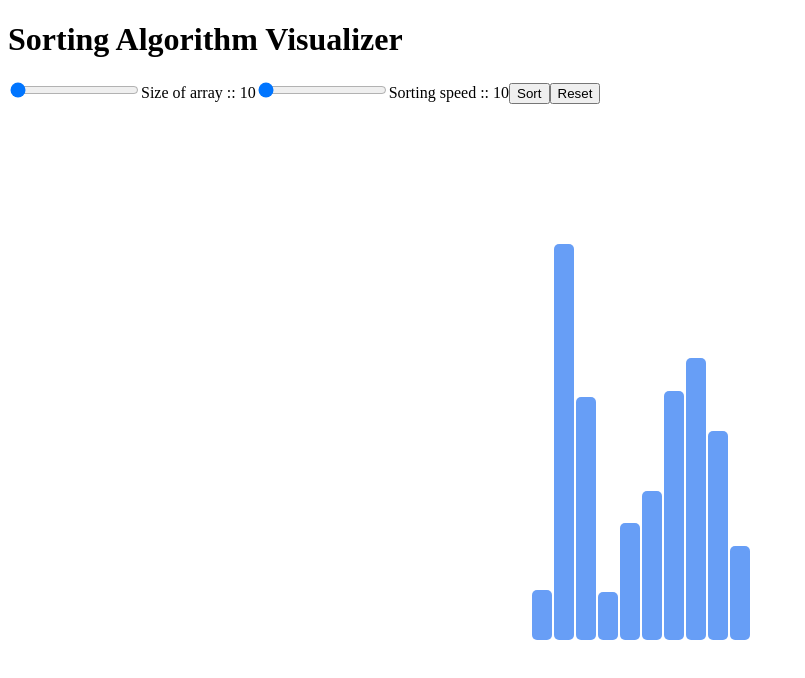
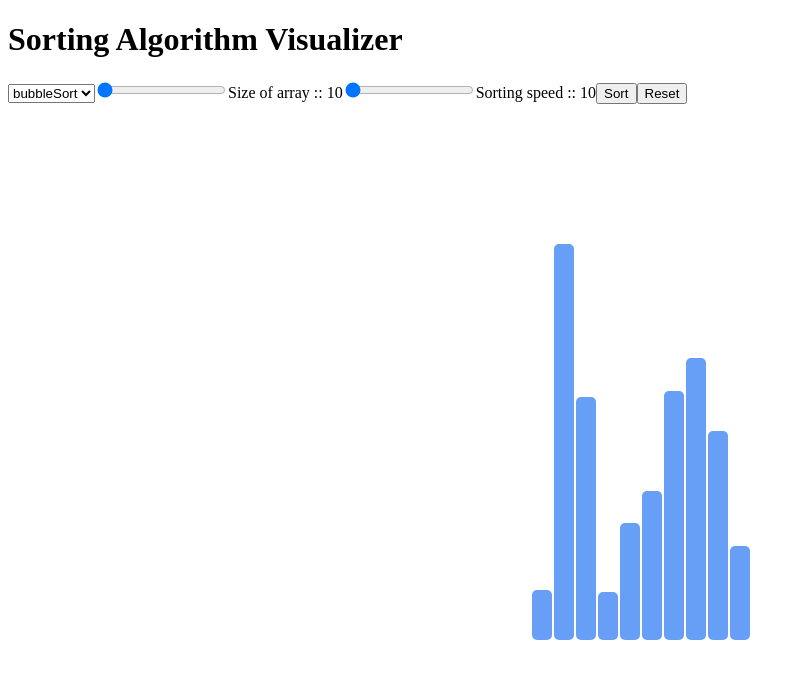
Before and after one commit to bkrmadtya/sorting_visualizer, a React (Create React App) app: page / in a window 1280 px wide. Shown: the top 678 px of the page, without its empty margins (0-805 px from the left). Built offline with nearby package versions, Linux system fonts and the light colour scheme.

Commit message:
added select option for selecting algorithm

```diff
--- a/src/components/SortingVisualizer.js
+++ b/src/components/SortingVisualizer.js
@@ -52,6 +52,11 @@ const SortingVisualizer = () => {
   return (
     <div>
       <BarContainter array={array} />
+      <AlgorithmSelector
+        algorithmOptions={algorithmOptions}
+        selectedAlgorithm={selectedAlgorithm}
+        setSelectedAlgorithm={setSelectedAlgorithm}
+      />
 
       <ArraySizeSlider arraySize={arraySize} setArraySize={setArraySize} />
 
@@ -71,6 +76,28 @@ const SortingVisualizer = () => {
 };
 
 export default SortingVisualizer;
+
+const AlgorithmSelector = ({
+  algorithmOptions,
+  selectedAlgorithm,
+  setSelectedAlgorithm,
+}) => {
+  const options = algorithmOptions.map((i) => (
+    <option key={i} value={i}>
+      {i}
+    </option>
+  ));
+  return (
+    <select
+      value={selectedAlgorithm}
+      onChange={({ target }) => {
+        setSelectedAlgorithm(target.value);
+      }}
+    >
+      {options}
+    </select>
+  );
+};
 
 const ArraySizeSlider = ({ setArraySize, arraySize }) => {
   return (
```
